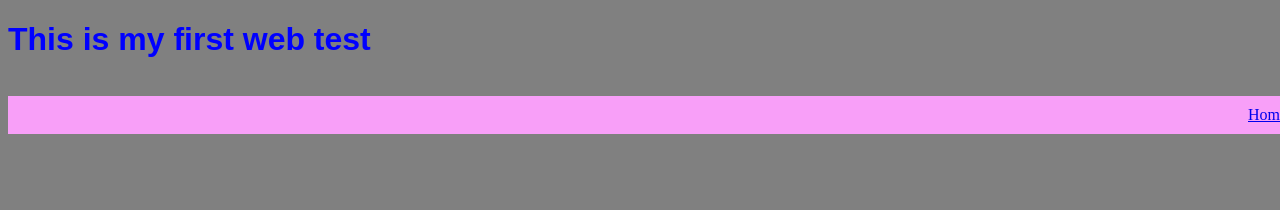
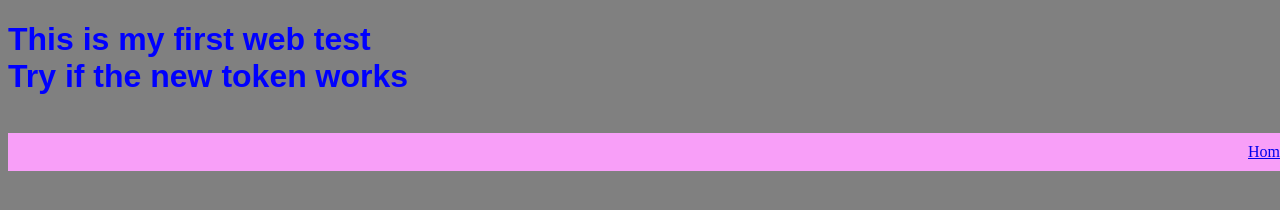
Before and after one commit to BlackTech31/TestRepo4, a plain HTML site: page index.html in a window 1280 px wide. Shown: the top 210 px of the page. Drawn offline with Linux system fonts and the light colour scheme.

Commit message:
try if new token works

```diff
--- a/index.html
+++ b/index.html
@@ -8,7 +8,7 @@
 </head>
 <body>
 <header>
-    <h1><strong>This is my first web test</strong></h1>
+    <h1><strong>This is my first web test<br>Try if the new token works</strong></h1>
     <nav>
        <ul>
         <li><a href="index.html">Home</a></li>
```
